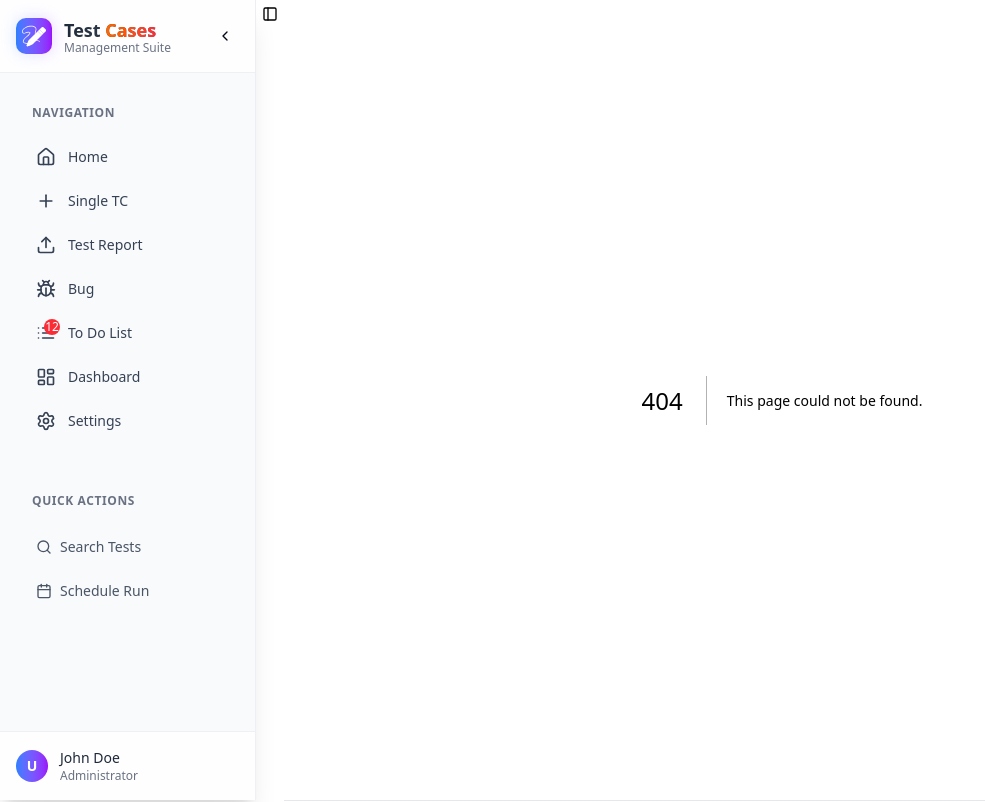
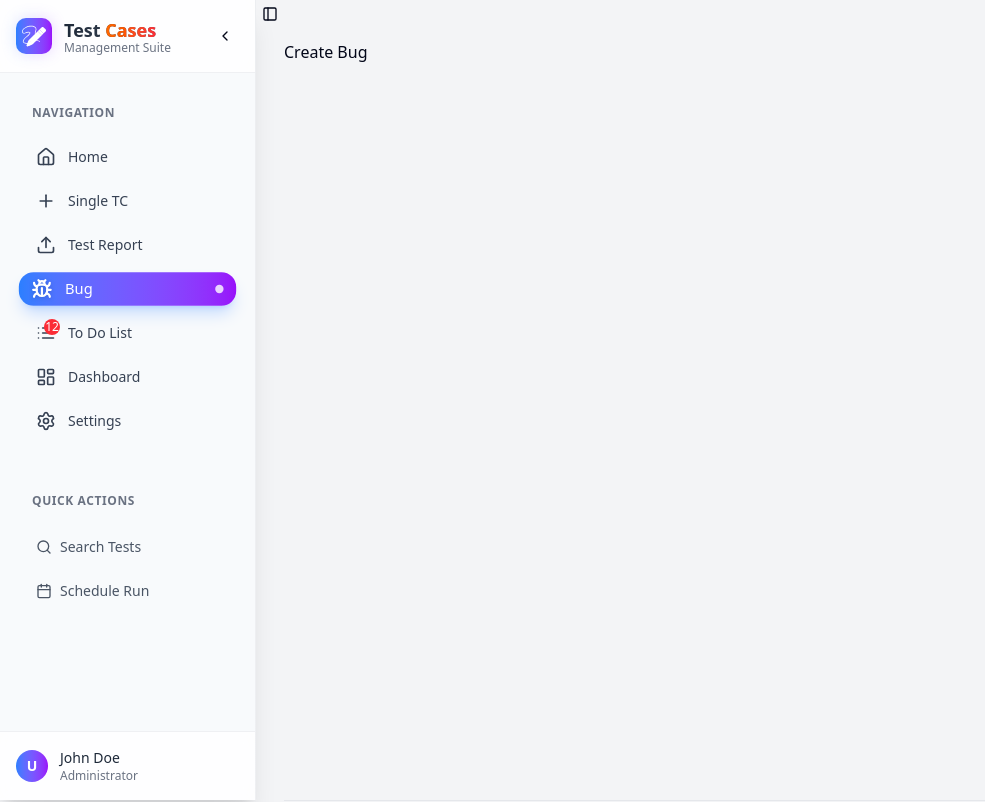
Before and after one commit to kundalik5545/Test-Cases, a Next.js app: page /create-bug in a window 1280 px wide. Before the commit this address had no page. Shown: the top 802 px of the page, without its empty margins (0-985 px from the left). Built offline with nearby package versions, Linux system fonts and the light colour scheme.

Commit message:
feat: add Create Bug page and update AppSidebar menu item

```diff
--- /dev/null
+++ b/app/(main)/create-bug/page.jsx
@@ -0,0 +1,11 @@
+import React from "react";
+
+const BugPage = () => {
+  return (
+    <div>
+      <h1>Create Bug</h1>
+    </div>
+  );
+};
+
+export default BugPage;
--- /dev/null
+++ b/app/(main)/create-test-cases/page.jsx
@@ -0,0 +1,11 @@
+import React from "react";
+
+const AddTestCases = () => {
+  return (
+    <div>
+      <h1>Add Test Cases</h1>
+    </div>
+  );
+};
+
+export default AddTestCases;
--- a/components/AppSidebar.jsx
+++ b/components/AppSidebar.jsx
@@ -302,7 +302,7 @@ const items = [
   },
   {
     title: "Bug",
-    url: "/bug-report",
+    url: "/create-bug",
     icon: Bug,
     badge: "",
   },
```
